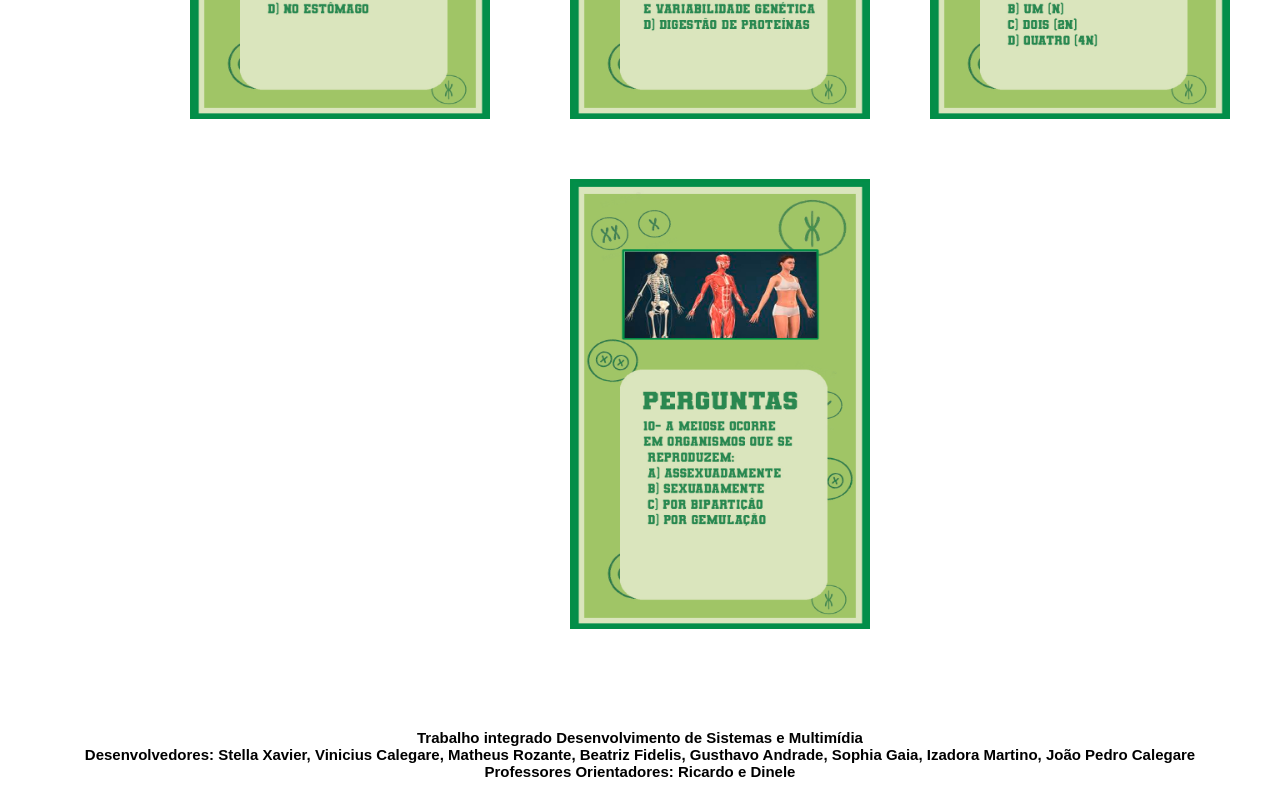
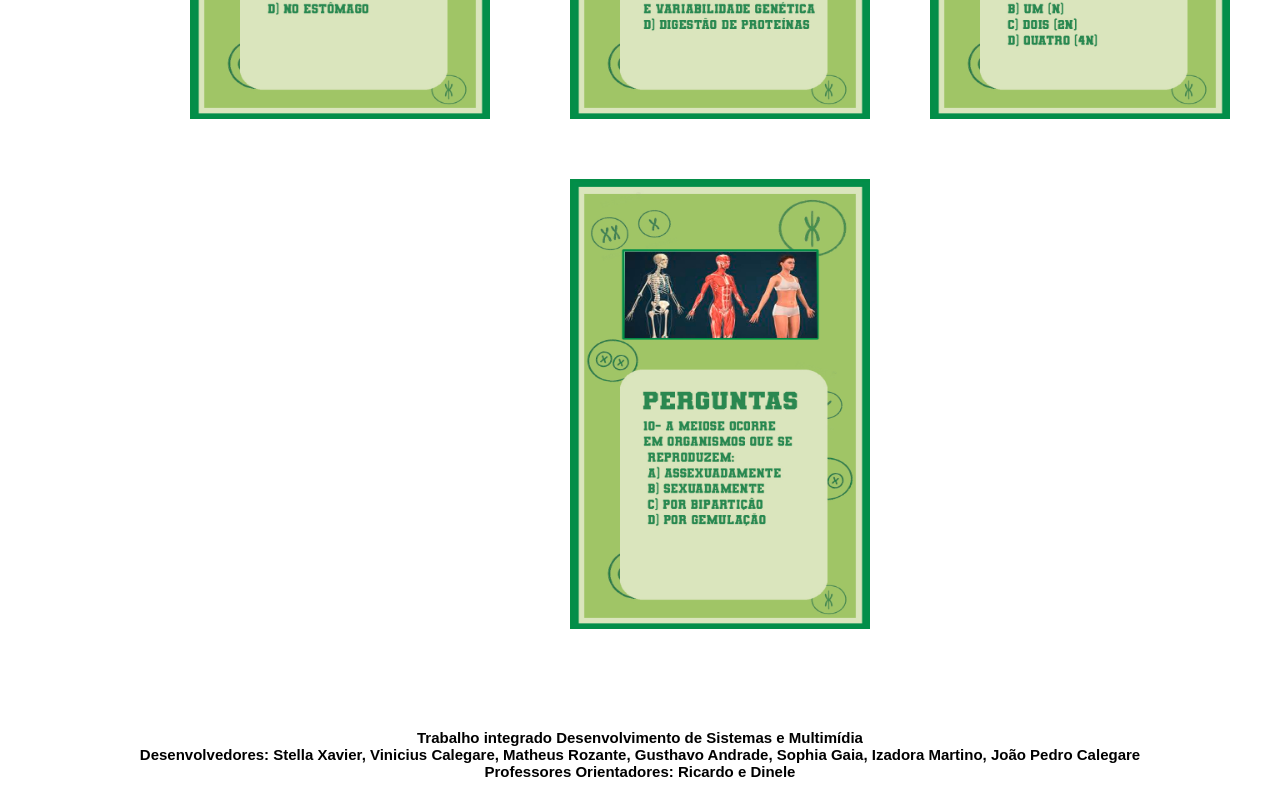
Before and after one commit to stellamtxvr/Meiose-Cards, a plain HTML site: page index.html in a window 1280 px wide. Shown: the part 1633-2433 px from the top of the page. Drawn offline with nearby package versions, Linux system fonts and the light colour scheme; some packages are replaced by stand-ins of ours; a script that the page names is missing; a web font is replaced by a local one.

Commit message:
Atualizações no nome dos participantes

```diff
--- a/index.html
+++ b/index.html
@@ -180,7 +180,7 @@
 
     <div>
         <h6> Trabalho integrado Desenvolvimento de Sistemas e Multimídia <br> Desenvolvedores: Stella
-            Xavier, Vinicius Calegare, Matheus Rozante, Beatriz Fidelis,
+            Xavier, Vinicius Calegare, Matheus Rozante,
             Gusthavo Andrade, Sophia Gaia, Izadora Martino, João Pedro Calegare <br>
             Professores Orientadores: Ricardo e Dinele
             </h2>
```
